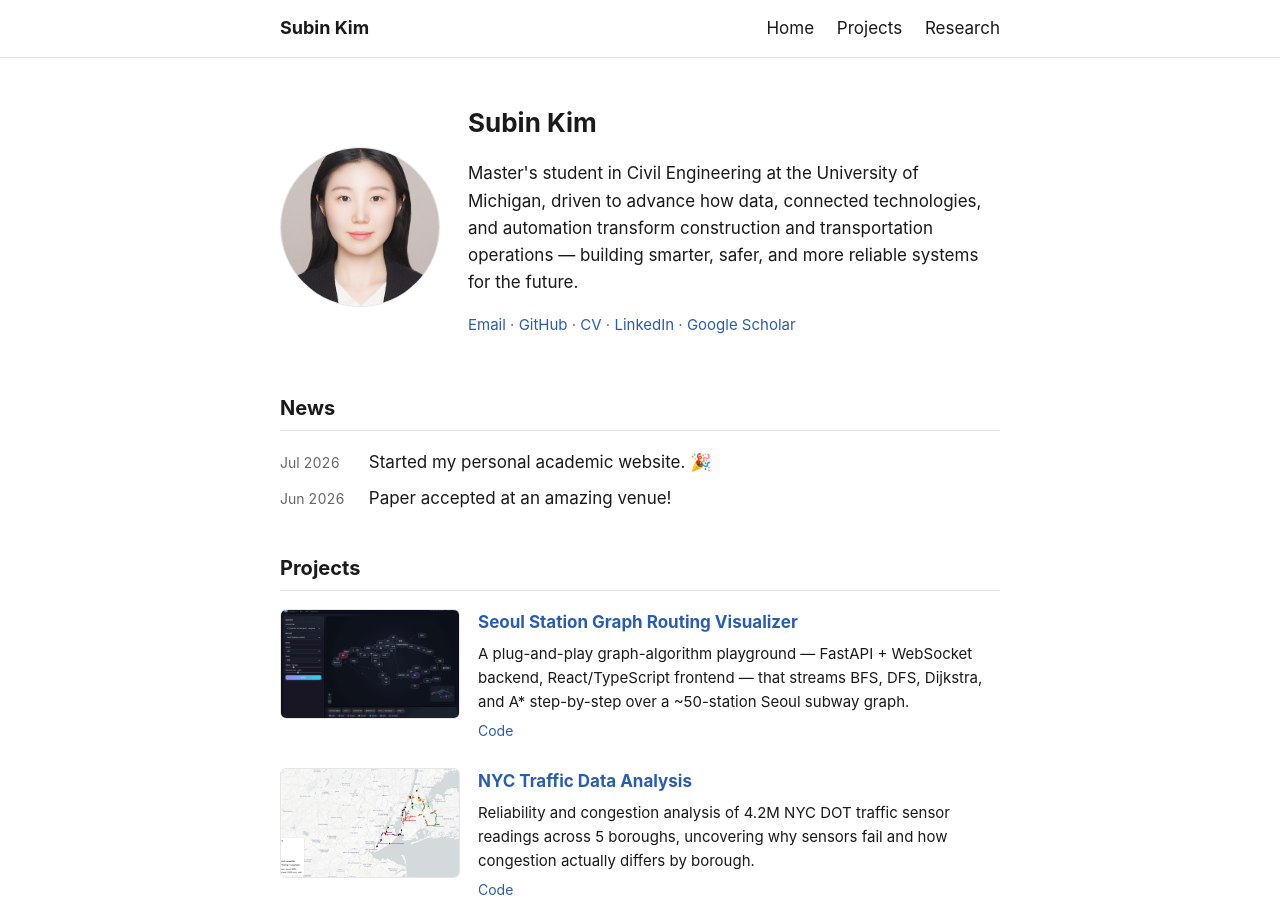
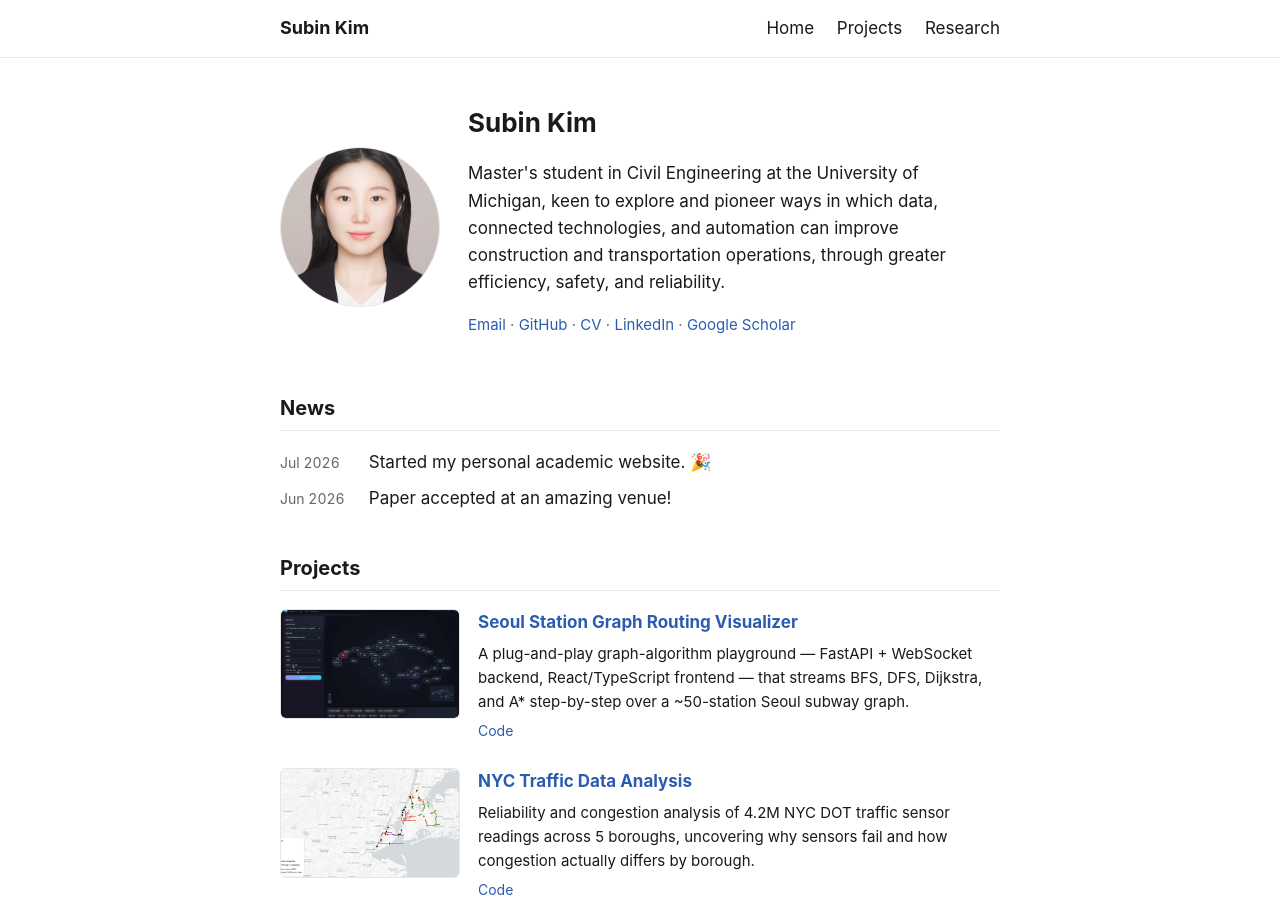
Before and after one commit to sbkim-208/website, a Jekyll site: the page built from index.html, in a window 1280 px wide and 900 px high. Built offline with Jekyll 4.4.1, drawn with Linux system fonts in a browser that asks for light colours.

Commit message:
Update _config.yml

```diff
--- a/_config.yml
+++ b/_config.yml
@@ -13,9 +13,9 @@ author:
   name: Subin Kim
   bio: >-
     Master's student in Civil Engineering at the University of Michigan,
-    driven to advance how data, connected technologies, and automation
-    transform construction and transportation operations — building
-    smarter, safer, and more reliable systems for the future.
+     keen to explore and pioneer ways in which data, connected technologies,
+     and automation can improve construction and transportation operations,
+    through greater efficiency, safety, and reliability.
   photo: /assets/img/profile.png
   email: sbkim208@gmail.com
   github: sbkim-208
```
